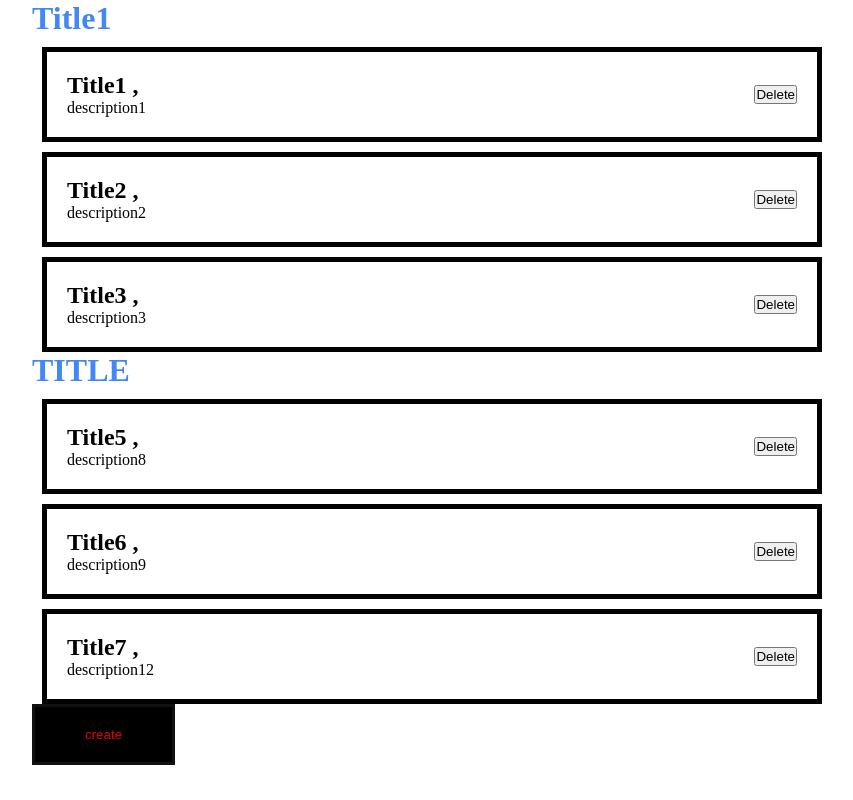
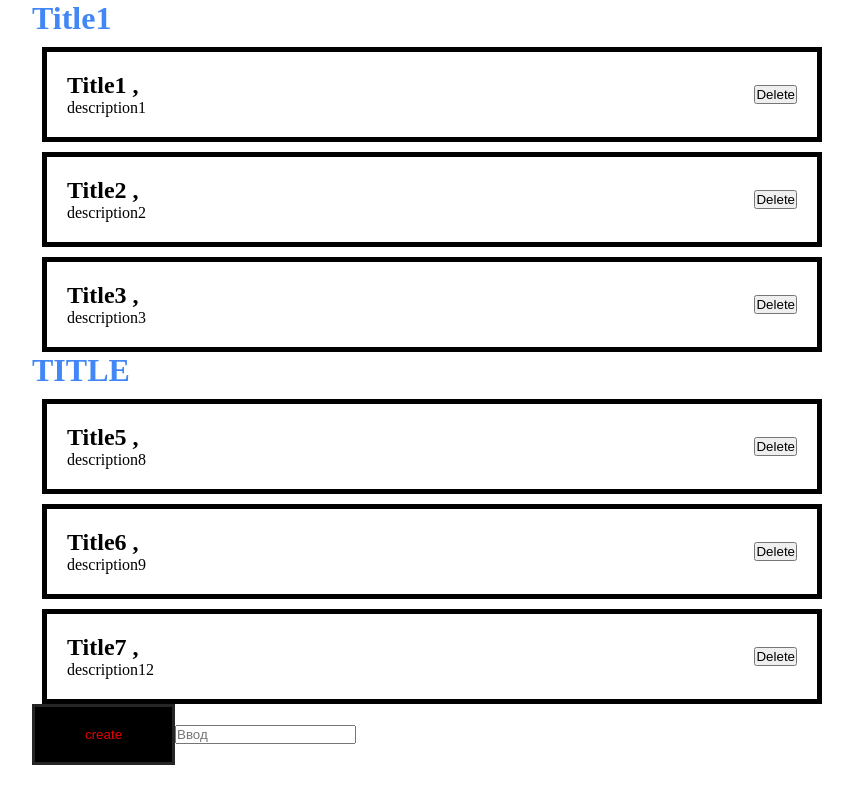
Before and after one commit to uilana/myappReact, a React (Create React App) app: page / in a window 1280 px wide. Shown: the whole page, without its empty margins (208-1061 px from the left). Built offline with nearby package versions, Linux system fonts and the light colour scheme.

Commit message:
Input commit

```diff
--- a/src/App.js
+++ b/src/App.js
@@ -3,6 +3,7 @@ import { useState } from "react";
 import "./styles/App.css"
 import { PostList } from "./components/PostList";
 import MyButton from "./components/UI/Button/MyButton";
+import Input from "./components/UI/Input/Input";
 function App() {
   let [value, setValue] = useState("Click on button");
   let [posts, setPosts] = useState([
@@ -31,7 +32,9 @@ function App() {
 
       <PostList posts={posts} title={"Title1"}  />
       <PostList posts={values} title={"TITLE"}  />
+
       <MyButton disabled>create</MyButton>
+      <Input placeholder="Ввод"></Input>
     </div>
   );
 }
--- a/src/components/PostList.jsx
+++ b/src/components/PostList.jsx
@@ -5,7 +5,6 @@ export const PostList = (props) => {
     <div>
         <h1 style={{ color: "#4287f5"}}>{props.title}</h1>
         {props.posts.map((post)=> (<PostItem key={post.id} post={post}    />))}
-
     </div>
   )
 }
--- a/src/components/UI/Button/MyButton.module.css
+++ b/src/components/UI/Button/MyButton.module.css
@@ -2,6 +2,6 @@
     padding: 20px 50px;
     color: rgb(230, 0, 0);
     background: rgb(0, 0, 0);
-    border: 3px solid #111;
+    border: 3px solid rgb(37, 37, 37);
     cursor: pointer;
 }
--- a/src/components/UI/Input/Input.jsx
+++ b/src/components/UI/Input/Input.jsx
@@ -1,9 +1,7 @@
-import React from 'react'
+import React from "react";
+import classes from "./Input.modules.css";
+const Input = (props) => {
+  return <input type="text" className={classes.mainInput} {...props}></input>;
+};
 
-const Input = () => {
-  return (
-    <input type="text" />
-  )
-}
-
-export default Input
+export default Input;
--- /dev/null
+++ b/src/components/UI/Input/Input.modules.css
@@ -0,0 +1,4 @@
+.MainInput {
+  padding: 50px 100px;
+  border: 3px solid rgb(66, 135, 245);
+}
```
